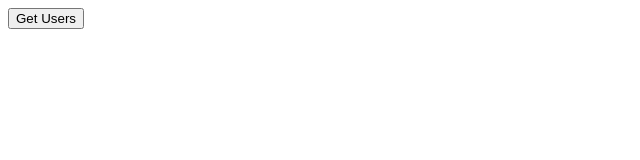
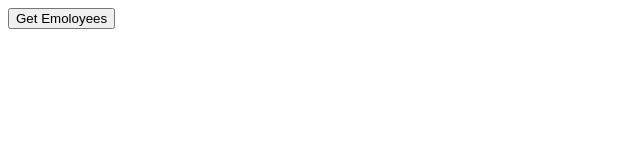
Before and after one commit to andreyfomin/angular4-ira, an Angular app: page / in a window 1280 px wide. Shown: the top 160 px of the page, without its empty margins (0-640 px from the left). Built offline with nearby package versions, Linux system fonts and the light colour scheme.

Commit message:
added new ReadJSONFileComponent component

```diff
--- a/src/app/app.component.html
+++ b/src/app/app.component.html
@@ -7,4 +7,5 @@
 <!-- <app-svg-mouse-move></app-svg-mouse-move> -->
 <!-- <app-mouse-events></app-mouse-events> -->
 <!-- <app-todo-example></app-todo-example> -->
-<app-flickr></app-flickr>
+<!-- <app-flickr></app-flickr> -->
+<app-read-jsonfile></app-read-jsonfile>
--- a/src/app/flickr/flickr.component.html
+++ /dev/null
@@ -1,8 +0,0 @@
-<div>
-  <button (click)="httpRequest()">Get Users</button>
-  <ul>
-    <li *ngFor="let user of users">
-      {{user.name}}
-    </li>
-  </ul>
-</div>
--- a/src/app/flickr/flickr.component.ts
+++ b/src/app/flickr/flickr.component.ts
@@ -3,8 +3,16 @@ import $ from 'jquery';
 
 @Component({
   selector: 'app-flickr',
-  templateUrl: './flickr.component.html',
-  styleUrls: ['./flickr.component.css']
+  template: `
+    <div>
+      <button (click)="httpRequest()">Get Users</button>
+      <ul>
+        <li *ngFor="let user of users">
+          {{user.name}}
+        </li>
+      </ul>
+    </div>
+  `
 })
 export class FlickrComponent implements OnInit {
 
--- /dev/null
+++ b/src/app/read-jsonfile/read-jsonfile.component.ts
@@ -0,0 +1,38 @@
+import { Component, OnInit, Inject } from '@angular/core';
+import { Http } from '@angular/http';
+import 'rxjs/Rx';
+
+@Component({
+  selector: 'app-read-jsonfile',
+  template: `
+    <div>
+      <button (click)="httpRequest()">Get Emoloyees</button>
+      <ul>
+        <li *ngFor="let emp of employees">
+          {{emp.name}}
+        </li>
+      </ul>
+    </div>
+  `
+})
+export class ReadJSONFileComponent implements OnInit {
+  url = 'http://localhost:3000/users/list';
+  employees = [];
+  constructor(@Inject(Http) public http: Http) { }
+
+  httpRequest() {
+    this.http.get(this.url)
+    .map(res => res.json())
+    .subscribe(
+      // this function runs on success
+      data => this.employees = data,
+      // this function runs on  error
+      err => console.error(`error reading data: ${err}`),
+      // this function runs on completion
+      () => console.log(`employees = ${JSON.stringify(this.employees)}`)
+    );
+  }
+
+  ngOnInit() {
+  }
+}
```
Also changed, not shown: src/app/app.module.ts (+6 -2 lines), src/app/flickr/flickr.component.css (deleted), 1 other file (tests, documents, lock files or other folders).
